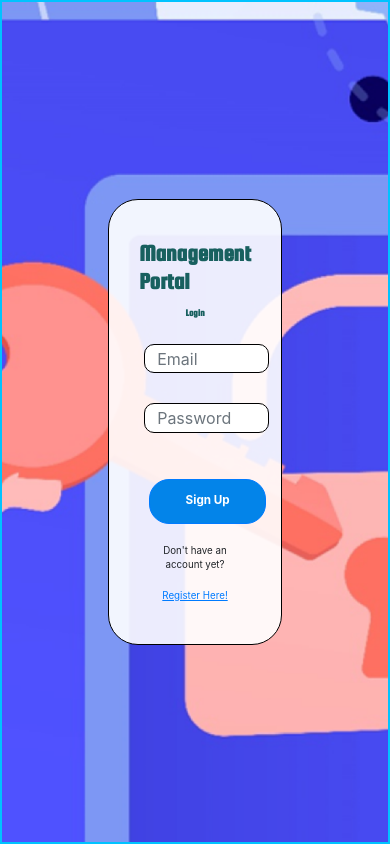
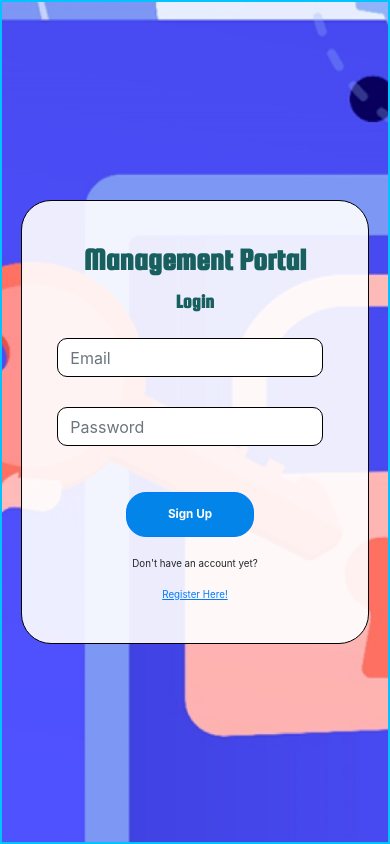
Before and after one commit to VictorSJ1234/capstone_web_admin, an Angular app: page / in a window 390 px wide. Built offline with nearby package versions, Linux system fonts and the light colour scheme.

Commit message:
login and registration page responsiveness

```diff
--- a/src/app/account-login/account-login.component.css
+++ b/src/app/account-login/account-login.component.css
@@ -216,6 +216,7 @@
     /*for form*/
     .login_section {
         margin-left: 0;
+        width: 90%;
         display: flex;
         justify-content: center;
         flex-direction: column;
@@ -223,9 +224,9 @@
     }
 
       #email, #password{
-        height: 7.5vw;
+        height: 10vw;
         margin-bottom: 30px;
-        width: 32vw;
+        width: 100%;
       }
 
       .inquiry_title_container{
@@ -235,7 +236,10 @@
       }
 
       .inquiry_title_container h1{
-        font-size: 6vw;
+        font-size: 8vw;
+      }
+      .description_container h1{
+        font-size: 5vw;
       }
       .tooltip-text {
         font-size: 1.5vw;
@@ -249,7 +253,7 @@
 
       .send_button_container button{
         background-color: #0384E9;
-        width: 30vw;
+        width: 50%;
         height: 45px;
         border-radius: 20px;
         font-size: 3vw;
--- a/src/app/account-registration/account-registration.component.css
+++ b/src/app/account-registration/account-registration.component.css
@@ -231,6 +231,7 @@
     /*for form*/
     .login_section {
         margin-left: 0;
+        width: 90%;
         display: flex;
         justify-content: center;
         flex-direction: column;
@@ -240,9 +241,10 @@
     #firstname, #middlename, #lastname, #suffix, #username, #city, #barangay, #street, #email
     ,#password, #birthday, #gender, #contactNumber, #landline, #districtNumber, #building, #floor
     ,#houseNumber, #repeat_password{
-        height: 7.5vw;
+        height: 12vw;
         margin-bottom: 30px;
         width: 32vw;
+        width: 100%;
       }
 
       .inquiry_title_container{
@@ -252,7 +254,10 @@
       }
 
       .inquiry_title_container h1{
-        font-size: 6vw;
+        font-size: 8vw;
+      }
+      .description_container h1{
+        font-size: 5vw;
       }
       .tooltip-text {
         font-size: 1.5vw;
@@ -266,7 +271,7 @@
 
       .send_button_container button{
         background-color: #0384E9;
-        width: 30vw;
+        width: 50%;
         height: 45px;
         border-radius: 20px;
         font-size: 3vw;
--- a/src/app/admins/admins.component.css
+++ b/src/app/admins/admins.component.css
@@ -30,7 +30,7 @@ table{
 
 .report_list_container{
   font-family: 'Squada One', sans-serif;
-  background-color: beige;
+  background-color: white;
   display: flex;
   flex-direction: column;
   justify-content: center;
--- a/src/app/community-report-management/community-report-management.component.css
+++ b/src/app/community-report-management/community-report-management.component.css
@@ -26,7 +26,7 @@ body{
 
 .report_list_container{
   font-family: 'Squada One', sans-serif;
-  background-color: beige;
+  background-color: white;
   display: flex;
   flex-direction: column;
   justify-content: center;
--- a/src/app/edit-admin-information/edit-admin-information.component.css
+++ b/src/app/edit-admin-information/edit-admin-information.component.css
@@ -25,7 +25,7 @@
     justify-content: center;
     flex-direction: column;
     align-items: center;
-    background-color: beige;
+    background-color: wh7ite;
     border-radius: 15px;
     border: black 1px solid;
   }
@@ -46,7 +46,7 @@
   .user_information_row{
     font-family: 'Montserrat', sans-serif;
     flex-direction: row;
-    background-color: #D9B382 ;
+    background-color: white ;
     display: flex;
     flex-direction: row;
     align-items: center;
--- a/src/app/edit-user-profile/edit-user-profile.component.css
+++ b/src/app/edit-user-profile/edit-user-profile.component.css
@@ -25,7 +25,7 @@
     justify-content: center;
     flex-direction: column;
     align-items: center;
-    background-color: beige;
+    background-color: white;
     border: solid black 1px;
     border-top-left-radius: 10px;
     border-top-right-radius: 10px;
@@ -47,7 +47,7 @@
   .user_information_row{
     font-family: 'Montserrat', sans-serif;
     flex-direction: row;
-    background-color: #D9B382 ;
+    background-color: white ;
     display: flex;
     flex-direction: row;
     align-items: center;
--- a/src/app/mobile-users/mobile-users.component.css
+++ b/src/app/mobile-users/mobile-users.component.css
@@ -26,7 +26,7 @@ body{
 
 .report_list_container{
   font-family: 'Squada One', sans-serif;
-  background-color: beige;
+  background-color: white;
   display: flex;
   flex-direction: column;
   justify-content: center;
--- a/src/app/report-information/report-information.component.css
+++ b/src/app/report-information/report-information.component.css
@@ -26,7 +26,7 @@ body{
 
 .report_list_container{
   font-family: 'Squada One', sans-serif;
-  background-color: beige;
+  background-color: white;
   display: flex;
   flex-direction: column;
   justify-content: center;
@@ -60,7 +60,7 @@ table{
 .user_information_row{
     font-family: 'Montserrat', sans-serif;
     flex-direction: row;
-    background-color: #D9B382 ;
+    background-color: white ;
     display: flex;
     flex-direction: row;
     align-items: center;
--- a/src/app/user-report/user-report.component.css
+++ b/src/app/user-report/user-report.component.css
@@ -26,7 +26,7 @@ body{
 
 .report_list_container{
   font-family: 'Squada One', sans-serif;
-  background-color: beige;
+  background-color: white;
   display: flex;
   flex-direction: column;
   justify-content: center;
@@ -64,7 +64,7 @@ table{
 .user_information_row{
     font-family: 'Montserrat', sans-serif;
     flex-direction: row;
-    background-color: #D9B382 ;
+    background-color: white ;
     display: flex;
     flex-direction: row;
     align-items: center;
```
